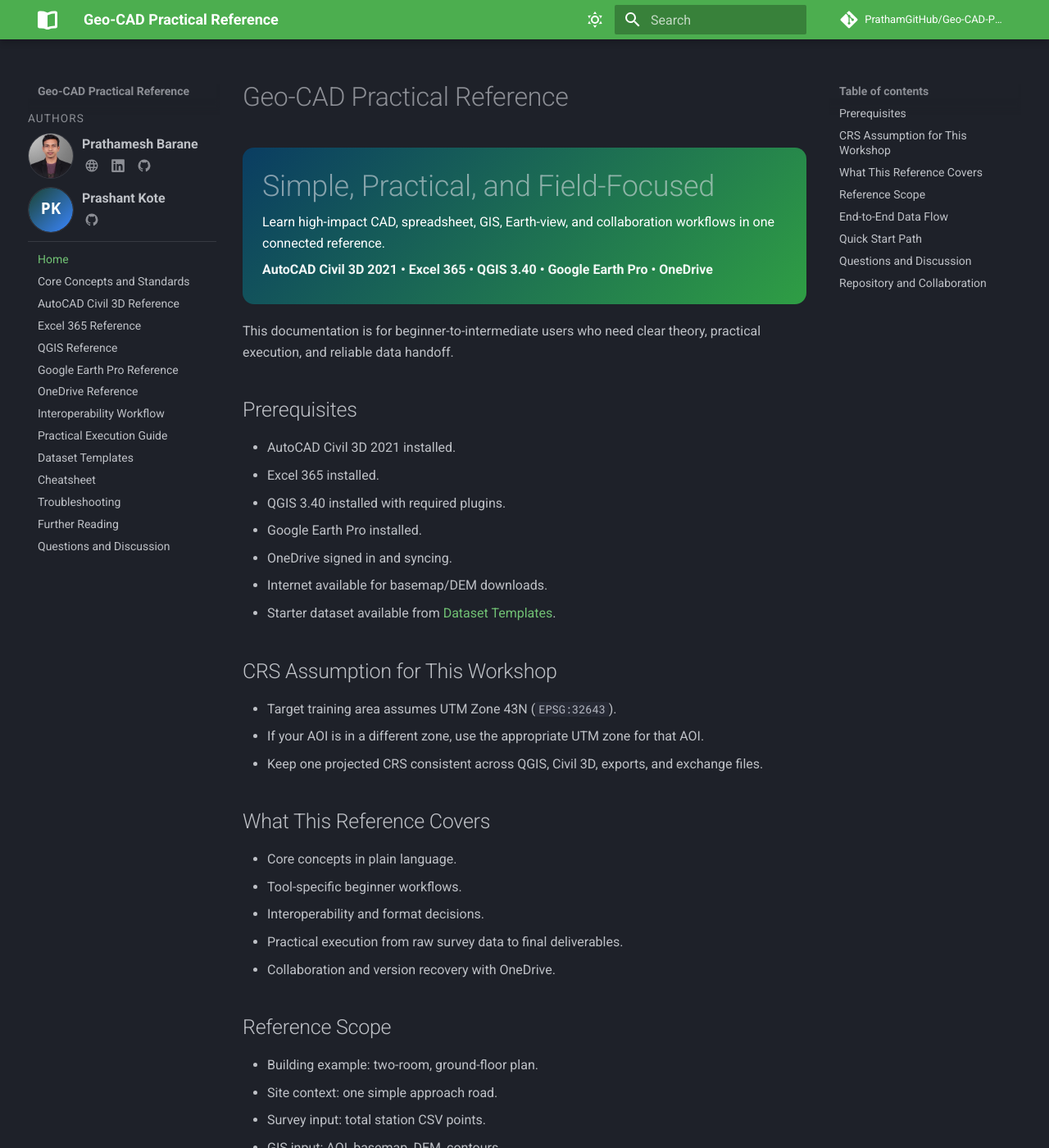
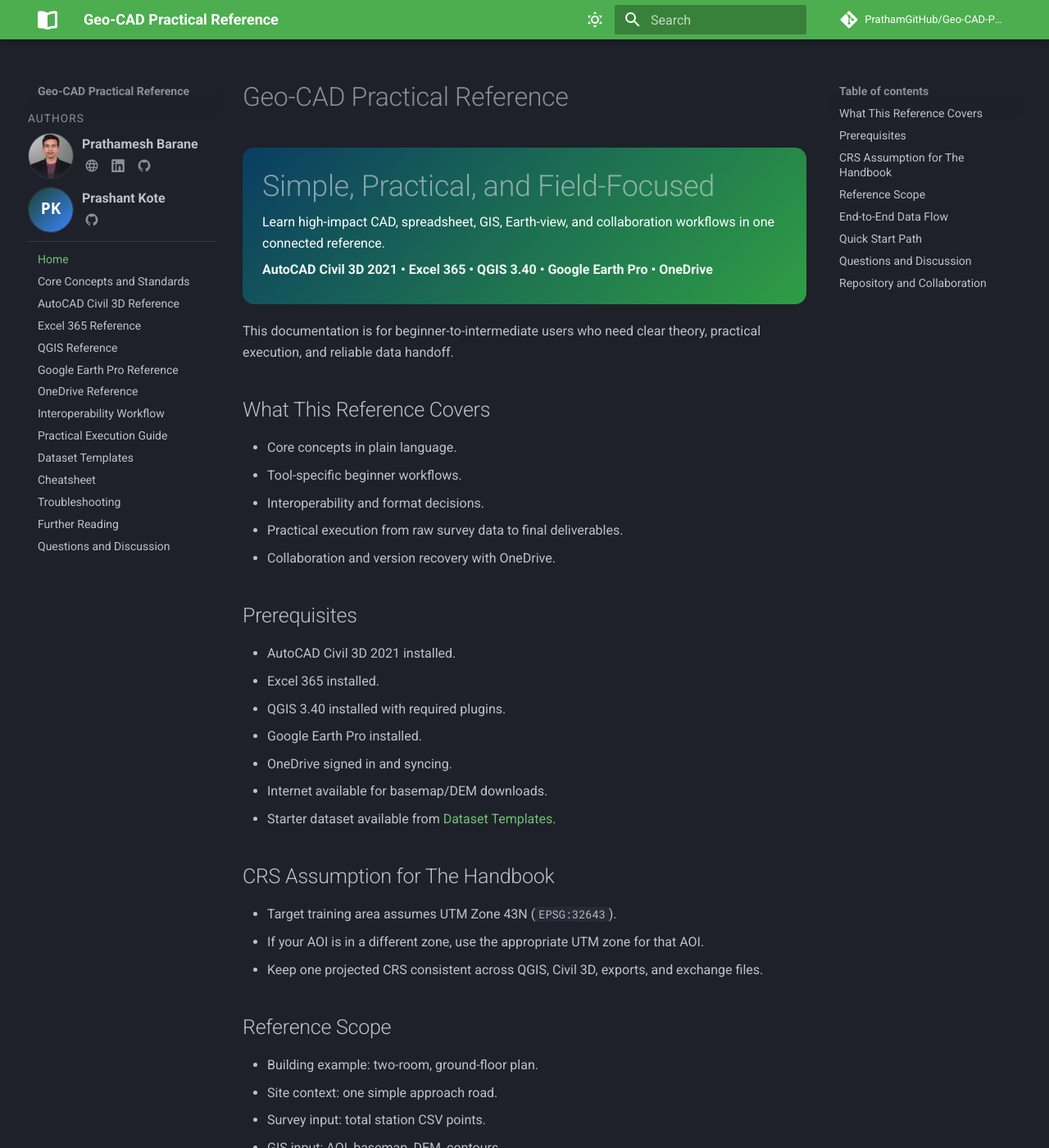
Before and after one commit to PrathamGitHub/Geo-CAD-Practical-Reference, an MkDocs documentation site: the page built from docs/index.md, in a window 1280 px wide and 1400 px high. Shown: the whole window at 82% size. Built offline with MkDocs 1.6.1 and Material for MkDocs 9.7.7, drawn with Linux system fonts in a browser that asks for light colours; comment, search, counter and statistics services are not loaded; some of the changed lines change nothing that is shown.

Commit message:
Refactor documentation structure by consolidating "What This Reference Covers" section and correcting title for clarity

```diff
--- a/docs/index.md
+++ b/docs/index.md
@@ -7,6 +7,14 @@
 </div>
 
 This documentation is for beginner-to-intermediate users who need clear theory, practical execution, and reliable data handoff.
+
+## What This Reference Covers
+
+- Core concepts in plain language.
+- Tool-specific beginner workflows.
+- Interoperability and format decisions.
+- Practical execution from raw survey data to final deliverables.
+- Collaboration and version recovery with OneDrive.
 
 ## Prerequisites
 
@@ -18,19 +26,11 @@
 - Internet available for basemap/DEM downloads.
 - Starter dataset available from [Dataset Templates](dataset-templates.md).
 
-## CRS Assumption for This Workshop
+## CRS Assumption for The Handbook
 
 - Target training area assumes UTM Zone 43N (`EPSG:32643`).
 - If your AOI is in a different zone, use the appropriate UTM zone for that AOI.
 - Keep one projected CRS consistent across QGIS, Civil 3D, exports, and exchange files.
-
-## What This Reference Covers
-
-- Core concepts in plain language.
-- Tool-specific beginner workflows.
-- Interoperability and format decisions.
-- Practical execution from raw survey data to final deliverables.
-- Collaboration and version recovery with OneDrive.
 
 ## Reference Scope
 
```
